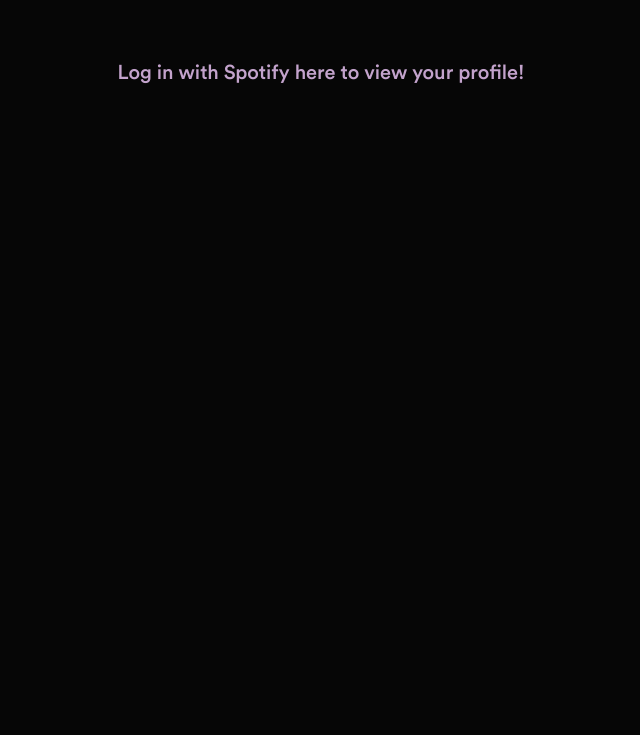
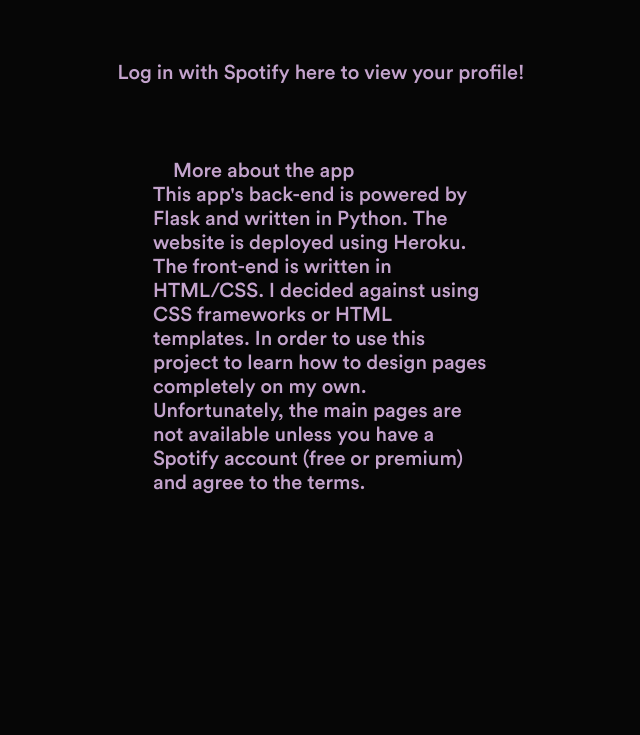
Before and after one commit to tnoonanjr/spotify-dashboard, a Flask app: page / in a window 1280 px wide. Shown: the part 416-1151 px from the top of the page, without its empty margins (319-959 px from the left). Before the commit the page ends 500 px from the top, so only its background shows below. Run offline with Flask 3, Linux system fonts and the light colour scheme.

Commit message:
Update home.html

```diff
--- a/flask-server/templates/home.html
+++ b/flask-server/templates/home.html
@@ -25,7 +25,8 @@
         <div id="flash-container"></div>
 
         <p id="about" class="bio">
-
+            More about the app <br>
+            This app's back-end is powered by Flask and written in Python. The website is deployed using Heroku. The front-end is written in HTML/CSS. I decided against using CSS frameworks or HTML templates. In order to use this project to learn how to design pages completely on my own. Unfortunately, the main pages are not available unless you have a Spotify account (free or premium) and agree to the terms.
         </p>
 
     </div>
```
